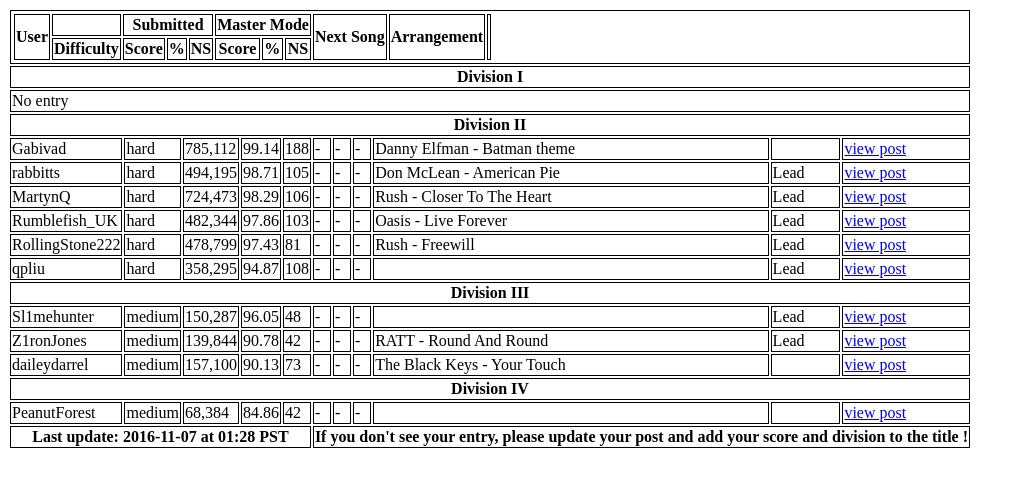
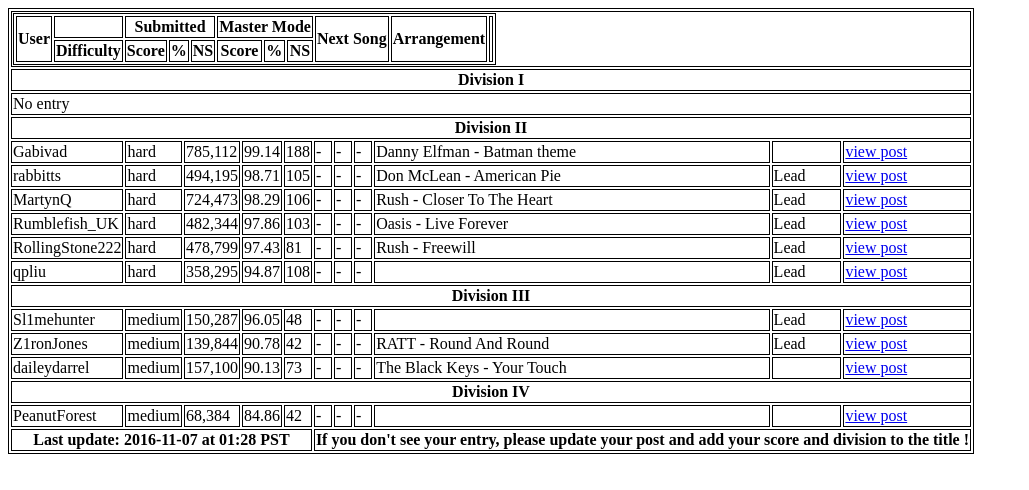
Before and after one commit to kc-lin/kc-lin.github.io, a plain HTML site: page table.html in a window 1280 px wide. Shown: the whole page, without its empty margins (0-1029 px from the left). Drawn offline with Linux system fonts and the light colour scheme.

Commit message:
Update table.html

```diff
--- a/table.html
+++ b/table.html
@@ -4,7 +4,7 @@
         .hide {
             display: none;
         }
-        th, td {
+        table, th, td {
             border: 1px solid black;
         }
     </style>
```
